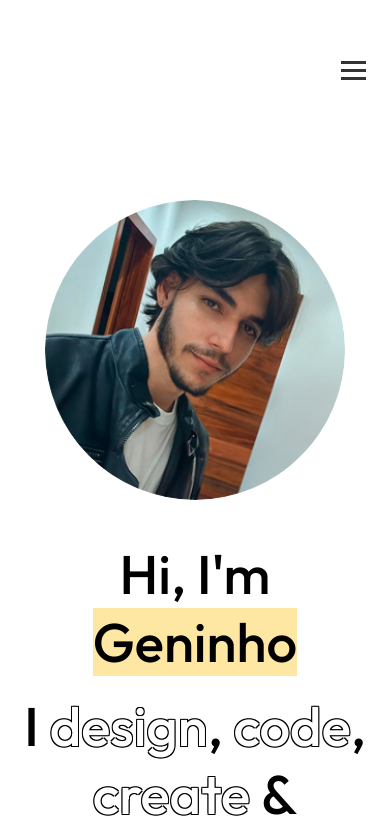
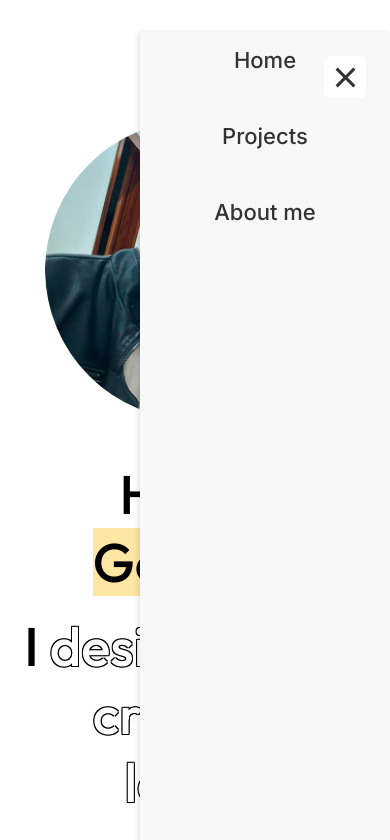
Before and after one commit to gen1nh/portfolio, a plain HTML site: page about2.html in a window 390 px wide. Both pictures are taken after a click on the button 353 px from the left and 70 px from the top of the page. Shown: the top 840 px of the page. Drawn offline with Linux system fonts and the light colour scheme.

Commit message:
button hamburguer

```diff
--- a/about2.html
+++ b/about2.html
@@ -7,22 +7,23 @@
     <link rel="stylesheet" href="./css/styles.css" />
     <link rel="stylesheet" href="./css/about2.css" />
     <link rel="stylesheet" href="css/responsive.css" />
-    <link rel="stylesheet" href="js/script.js">
   </head>
 
   <body>
     <div class="main-wrapper">
-      <nav class="navigation">
+<nav class="navigation sidebar">
   <ul class="nav" id="navLinks">
     <li><a class="link" href="index.html">Home</a></li>
     <li><a class="link" href="#">Projects</a></li>
     <li><a class="link" href="about2.html">About me</a></li>
+  </ul>
+
+  <!-- botão hamburguer FORA da UL -->
   <button class="hamburger" id="hamburger">
     <span class="bar"></span>
     <span class="bar"></span>
     <span class="bar"></span>
   </button>
-            </ul>
 </nav>
 
       <div class="hero h-about">
@@ -332,5 +333,6 @@
         </li>
       </ul>
     </footer>
+    <script src="js/script.js"></script>
   </body>
 </html>
--- a/css/about2.css
+++ b/css/about2.css
@@ -15,6 +15,7 @@
   font-family: var(--font-secondary);
   padding: 2rem 0;
 }
+
 
 /* [ Restante das regras da .experience-section ... ] */
 .experience-block,
--- a/css/responsive.css
+++ b/css/responsive.css
@@ -19,8 +19,6 @@
 }
 
 @media (max-width: 820px) {
-
-
   .hero {
     margin-top: 230px;
   }
@@ -50,6 +48,10 @@
     top: 56px;
     right: 24px;
     z-index: 1001; /* Garante que fique na frente de tudo */
+    background-color: white;
+    width: 42px;
+    height: 42px;
+    border-radius: 6px;
   }
 
   .hamburger .bar {
@@ -75,23 +77,23 @@
   }
 
   /* --- BARRA LATERAL (SIDEBAR) --- */
+  /* Sidebar vindo da direita */
 .sidebar {
-        height: 100%;
+  position: fixed;      /* fica sobreposta */
+  top: 0;
+  right: -250px;        /* escondida fora da tela */
   width: 250px;
-        position: fixed;
-        z-index: 1000;
-        top: 0;
-        left: -250px; /* Esconde o menu para fora da tela */
-        background-color: #f8f8f8; /* Cor de fundo mais suave */
-        overflow-x: hidden;
-        transition: left 0.3s ease-in-out; /* Transição mais rápida */
-        padding-top: 100px; /* Mais espaço no topo */
-        box-shadow: 2px 0 5px rgba(0,0,0,0.1); /* Sombra suave */
+  height: 100%;         /* ocupa toda a altura */
+  background: #f8f8f8;  /* ou o verde do print */
+  box-shadow: -2px 0 5px rgba(0,0,0,0.1);
+  transition: right 0.3s ease-in-out;
+  z-index: 999;         /* garante que fica acima do conteúdo */
 }
 
 .sidebar.active {
-        left: 0; /* Mostra o menu */
+  right: 0;             /* aparece */
 }
+
 
   .sidebar ul {
     list-style-type: none;
@@ -113,7 +115,7 @@
   }
 
   .sidebar ul li a:hover {
-        color: #007bff; /* Cor de destaque no hover */
+    color: var(--color-highlight)
   }
 }
 
--- a/js/script.js
+++ b/js/script.js
@@ -1,10 +1,10 @@
 // script.js
 document.addEventListener('DOMContentLoaded', () => {
-    const hamburgerMenu = document.querySelector('.hamburger-menu');
+    const hamburger = document.querySelector('.hamburger');
     const sidebar = document.querySelector('.sidebar');
 
-    hamburgerMenu.addEventListener('click', () => {
-        hamburgerMenu.classList.toggle('active');
+    hamburger.addEventListener('click', () => {
+        hamburger.classList.toggle('active');
         sidebar.classList.toggle('active');
     });
 });
```
Also changed, not shown: index.html (+4 -2 lines). Lines whose indentation alone changed are shown as unchanged.
